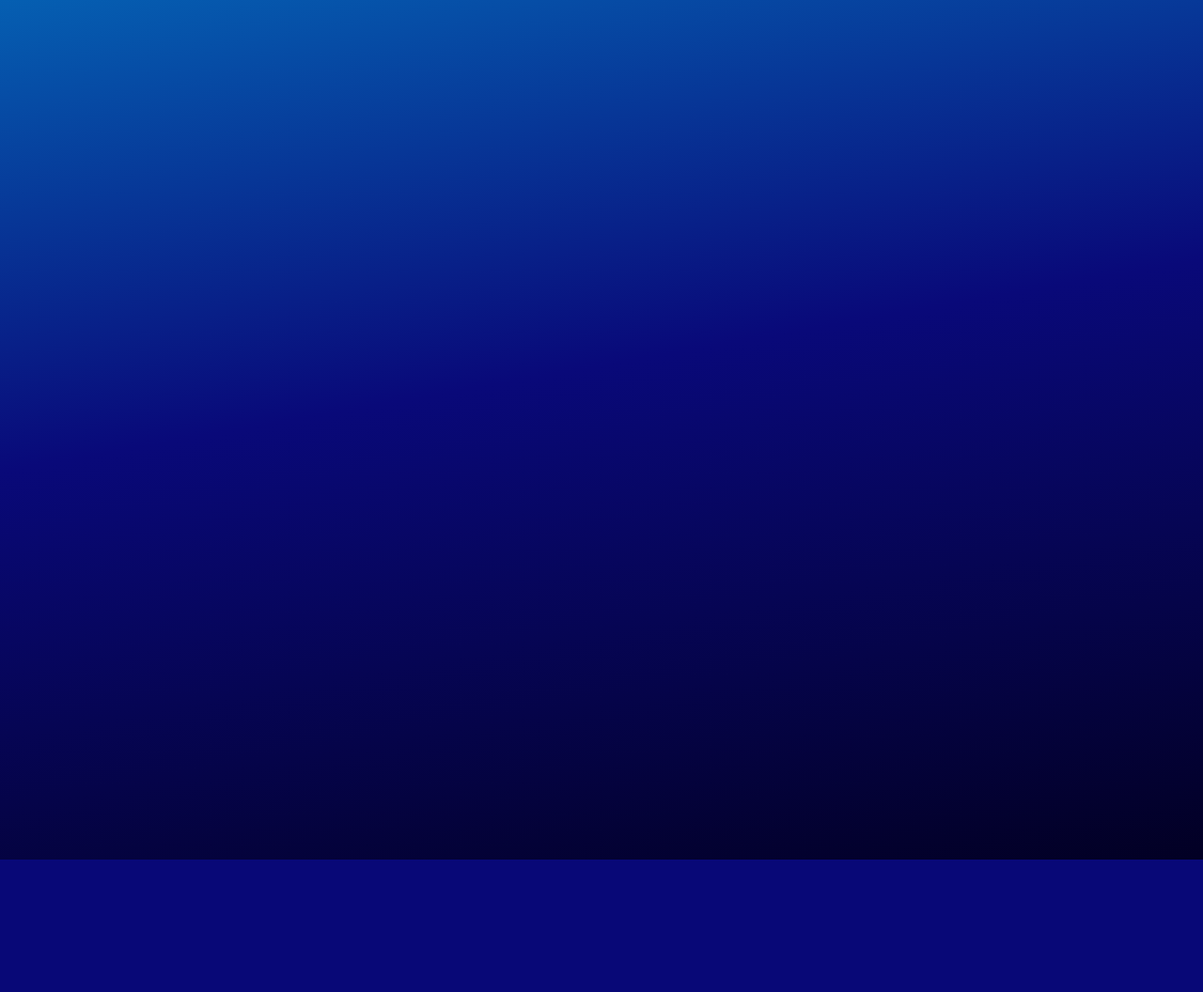
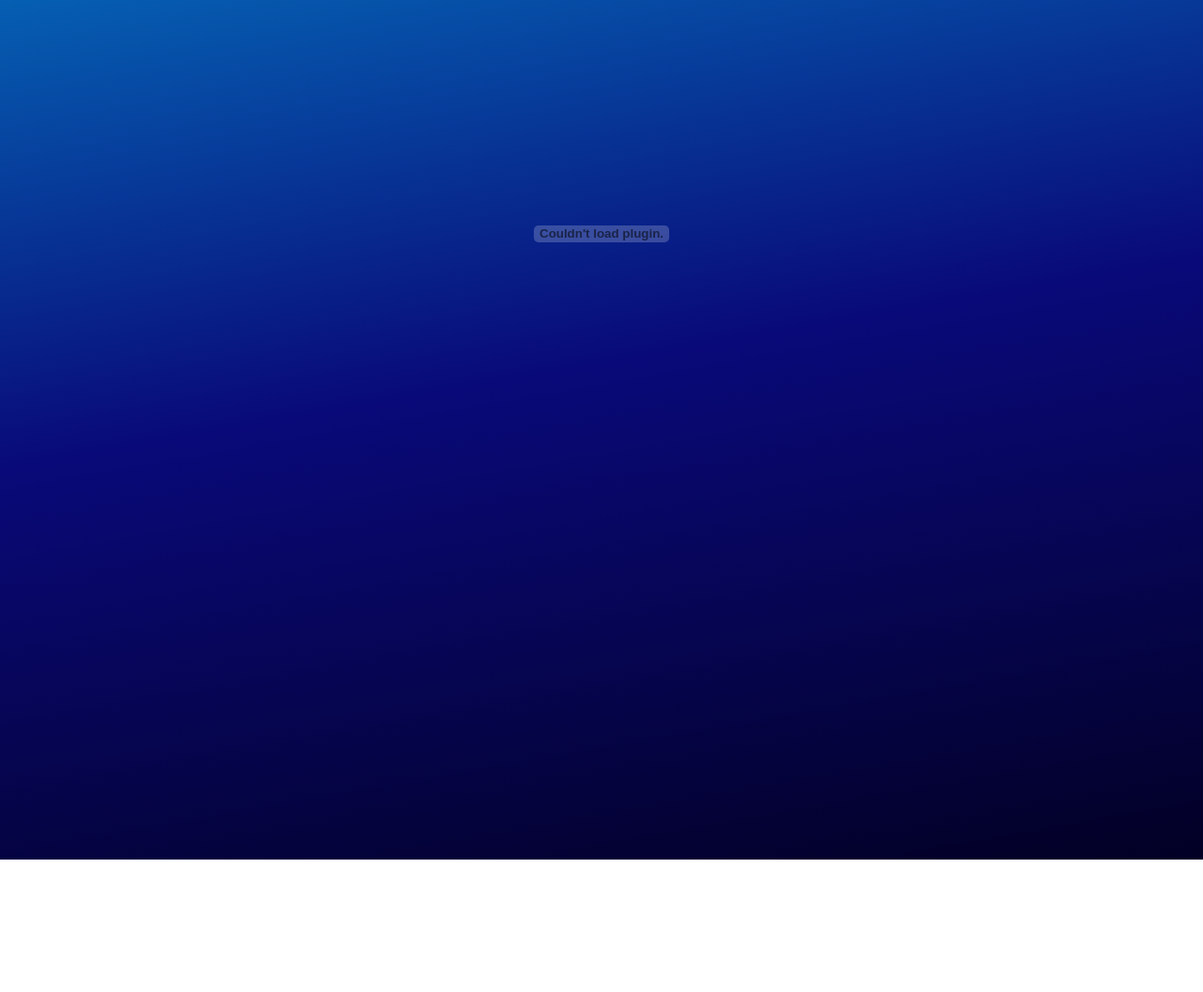
Before and after one commit to WingmanChung/Portfolio, an ASP.NET Core app: page /stageplan in a window 1280 px wide. Shown: the part 685-1741 px from the top of the page at 94% size. Before the commit the page ends 1600 px from the top, so only its background shows below. Run offline with ASP.NET Core 8, Linux system fonts and the light colour scheme; style sheets or scripts are compiled from the project's sources.

Commit message:
Added pdf viewer

```diff
--- a/Portfolio/Pages/Stageplan.razor
+++ b/Portfolio/Pages/Stageplan.razor
@@ -2,6 +2,11 @@
 
 <h1>Stageplan</h1>
 
+@*Download function*@
+<div class="pdfviewer">
+    <embed src="pdf/Stageplan.pdf" style="height: 200vh;"/>
+</div>
+
 @code {
 
 }
--- a/Portfolio/Pages/Stageplan.razor.css
+++ b/Portfolio/Pages/Stageplan.razor.css
@@ -5,3 +5,8 @@
 h1, h2, h3, p {
     color: white;
 }
+
+.pdfviewer embed{
+    height: 100vh;
+    width: 100%;
+}
```
Also changed, not shown: Portfolio/Pages/Leerdoelen.razor (+6 -3 lines), 1 other file.
